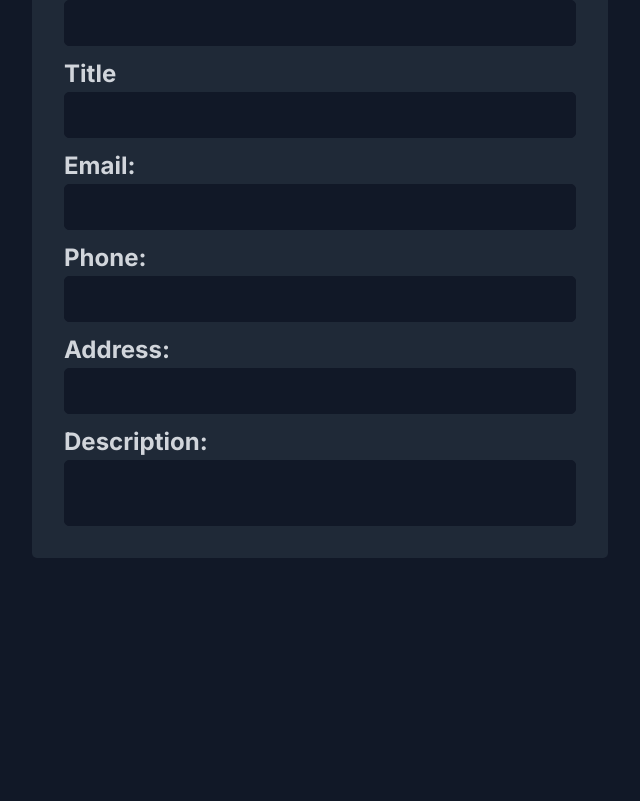
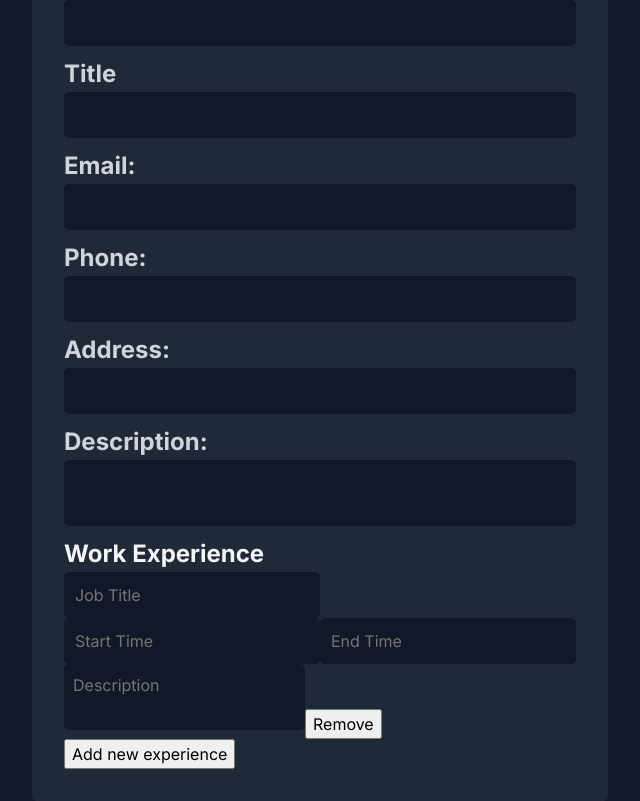
Before and after one commit to Zando411/cv-project, a React (Create React App) app: page / in a window 1280 px wide. Shown: the part 264-1065 px from the top of the page, without its empty margins (0-640 px from the left). Before the commit the page ends 822 px from the top, so only its background shows below. Built offline with nearby package versions, Linux system fonts and the light colour scheme.

Commit message:
add section to add experience

```diff
--- /dev/null
+++ b/src/components/Experience.js
@@ -0,0 +1,66 @@
+import React, { Component } from 'react';
+
+class Experience extends Component {
+  constructor(props) {
+    super(props);
+    this.state = {
+      sections: [{ id: this.generateUniqueId() }],
+    };
+  }
+
+  generateUniqueId() {
+    return Math.random().toString(36).substr(2, 9);
+  }
+
+  handleAddSection = () => {
+    this.setState((prevState) => ({
+      sections: [...prevState.sections, { id: this.generateUniqueId() }],
+    }));
+  };
+
+  handleRemoveSection = (id) => {
+    this.setState((prevState) => ({
+      sections: prevState.sections.filter((section) => section.id !== id),
+    }));
+  };
+
+  renderSections() {
+    const { sections } = this.state;
+    return sections.map((section) => (
+      <div key={section.id} className="experienceInputs">
+        <input type="text" placeholder="Job Title" />
+        <div className="times">
+          <input type="text" placeholder="Start Time" />
+          <input type="text" placeholder="End Time" />
+        </div>
+        <textarea
+          name="description"
+          spellCheck="false"
+          placeholder="Description"
+        ></textarea>
+        <button
+          className="removeExperience"
+          onClick={() => this.handleRemoveSection(section.id)}
+        >
+          Remove
+        </button>
+      </div>
+    ));
+  }
+
+  render() {
+    return (
+      <div className="wrapper">
+        <h2>Work Experience</h2>
+        <div className="experience">
+          {this.renderSections()}
+          <button className="addExperience" onClick={this.handleAddSection}>
+            Add new experience
+          </button>
+        </div>
+      </div>
+    );
+  }
+}
+
+export default Experience;
--- a/src/components/Form.js
+++ b/src/components/Form.js
@@ -1,5 +1,6 @@
-import { Component } from 'react';
+import React, { Component } from 'react';
 import Personal from './Personal';
+import Experience from './Experience';
 
 class Form extends Component {
   render() {
@@ -7,6 +8,7 @@ class Form extends Component {
       <div className="form">
         <h1>Fill out your info</h1>
         <Personal />
+        <Experience />
       </div>
     );
   }
```
